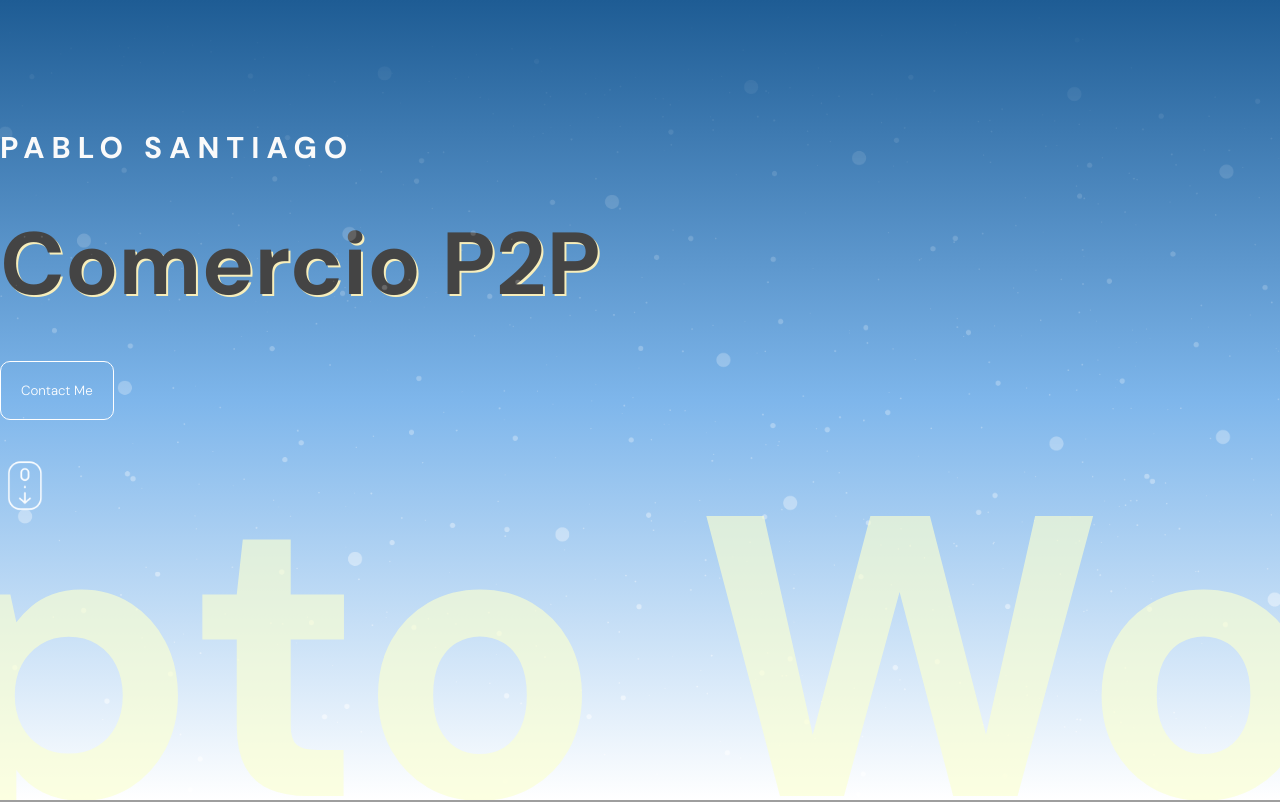
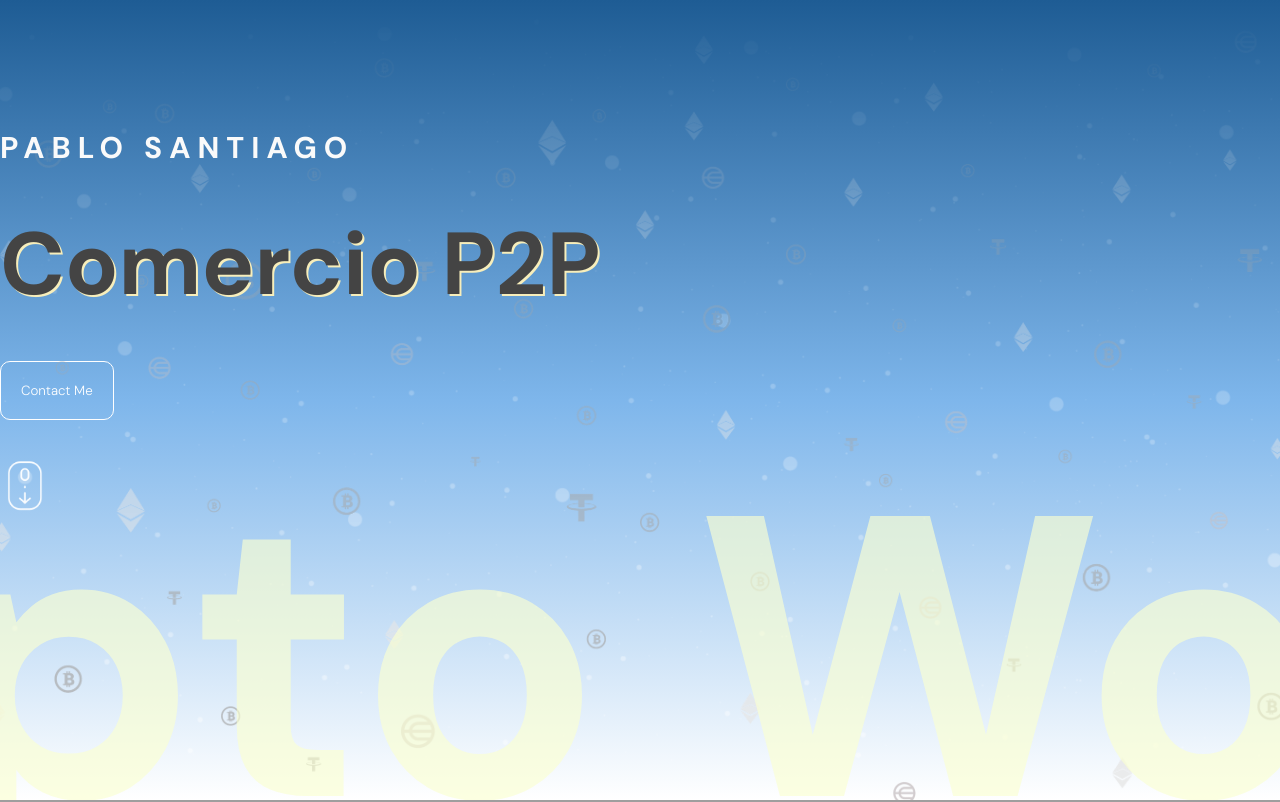
Before and after one commit to Alevalverde/p2p-web-page, a React (Vite) app: page / in a window 1280 px wide. Shown: the top 802 px of the page. Built offline with nearby package versions, Linux system fonts and the light colour scheme; grey boxes are pictures that could not be loaded.

Commit message:
stars png background

```diff
--- a/src/app.scss
+++ b/src/app.scss
@@ -13,6 +13,21 @@ body {
 a {
   text-decoration: none;
   color: inherit;
+}
+
+.stars {
+  filter: hue-rotate(120deg) brightness(1.2) saturate(1.5);
+  opacity: 0.8;
+  width: 100%;
+  height: 100%;
+  position: absolute;
+  background-image: url('/stars.png');
+  background-size: cover;
+  background-position: center bottom;
+  z-index: 0;
+
+  -webkit-mask-image: linear-gradient(to top, rgba(0, 0, 0, 1), rgba(0, 0, 0, 0));
+  mask-image: linear-gradient(to top, rgba(0, 0, 0, 1), rgba(0, 0, 0, 0));
 }
 
 section {
--- a/src/components/hero/hero.scss
+++ b/src/components/hero/hero.scss
@@ -5,19 +5,6 @@
   overflow: hidden;
   background: linear-gradient(180deg, #1E5C94, #7eb6eb, #ffffff);
   position: relative;
-
-  .stars {
-    width: 100%;
-    height: 100%;
-    position: absolute;
-    background-image: url('/stars.png');
-    background-size: cover;
-    background-position: center bottom;
-    z-index: 0;
-
-    -webkit-mask-image: linear-gradient(to top, rgba(0, 0, 0, 1), rgba(0, 0, 0, 0));
-    mask-image: linear-gradient(to top, rgba(0, 0, 0, 1), rgba(0, 0, 0, 0));
-  }
 
   .wrapper {
     max-width: 1366px;
@@ -45,12 +32,14 @@
         font-size: 30px;
         color: rgb(250, 250, 250);
         letter-spacing: 7px;
+        z-index: 1;
       }
 
       h1 {
         font-size: 88px;
         color: rgb(68, 68, 68);
         text-shadow: 2px 2px 0px rgb(247, 238, 187);
+        z-index: 1;
 
         @include mobile {
           font-size: 36px;
--- a/src/components/parallax/parallax.scss
+++ b/src/components/parallax/parallax.scss
@@ -53,13 +53,4 @@
       background-repeat: no-repeat;
     }
   }
-  .stars {
-    background-image: url('/stars.png');
-    background-size: cover;
-    background-position: bottom;
-    width: 100%;
-    height: 100%;
-    position: absolute;
-    z-index: 1;
-  }
 }
```
Also changed, not shown: public/stars-only.png (added), public/stars.png.
